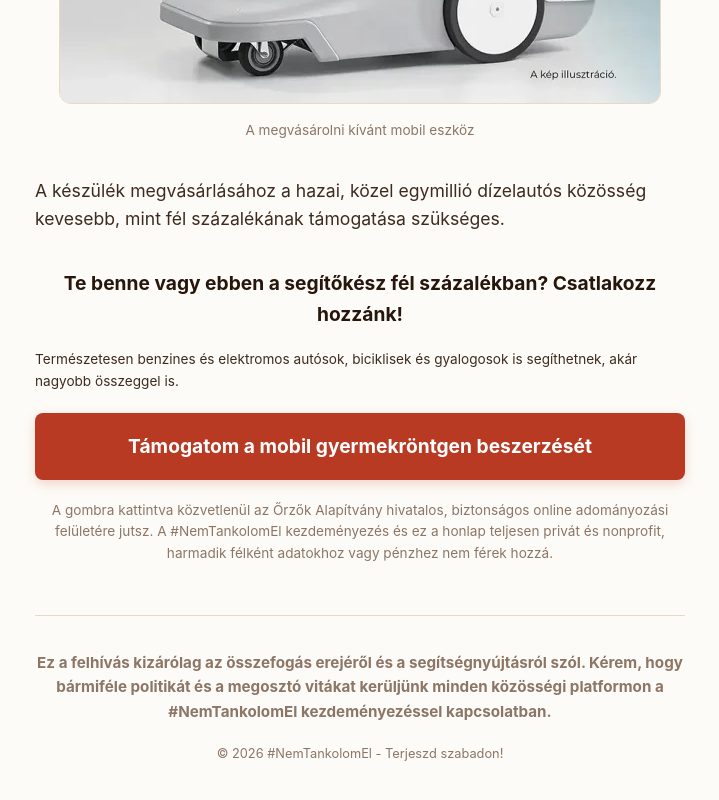
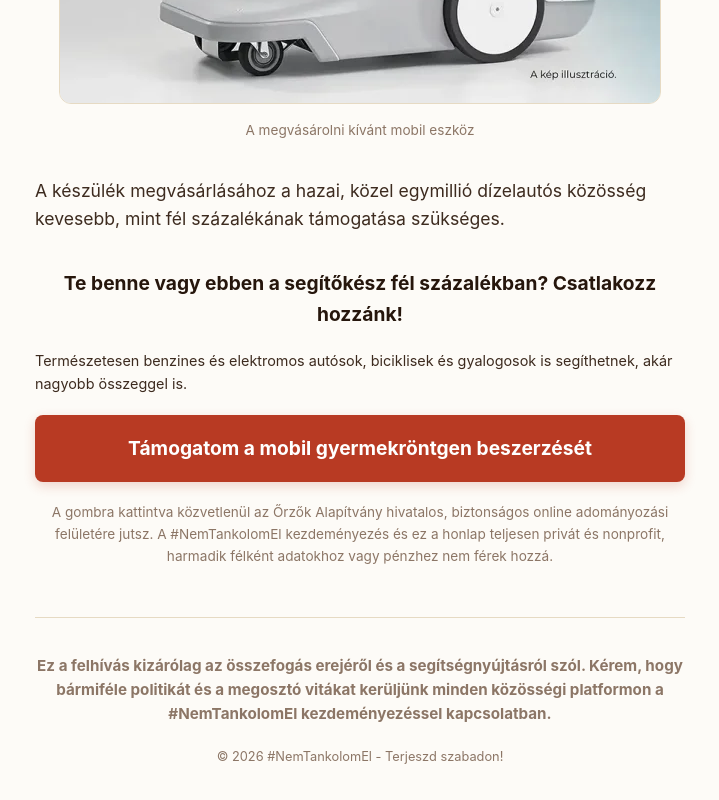
Before and after one commit to nemtankolomel/nemtankolomel, a plain HTML site: page index.html in a window 1280 px wide. Shown: the part 2790-3590 px from the top of the page, without its empty margins (280-999 px from the left). Drawn offline with Linux system fonts and the light colour scheme.

Commit message:
Increase font size for smaller paragraphs

```diff
--- a/style.css
+++ b/style.css
@@ -95,7 +95,7 @@ main p {
     color: var(--text-color);
 }
 main p.smaller {
-    font-size: 0.85em;
+    font-size: 0.9rem;
 }
 .stats-container {
     display: flex;
```
